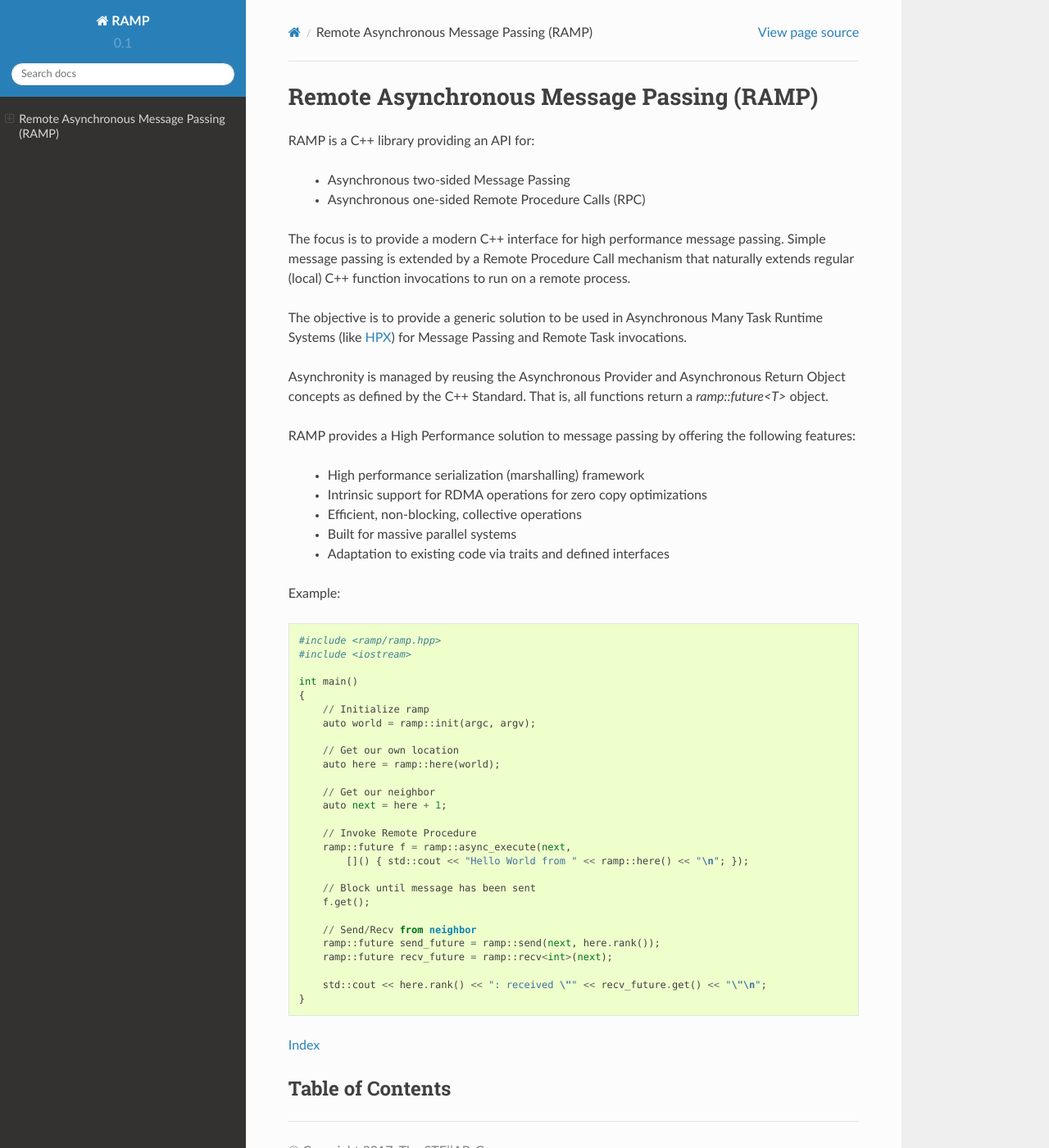
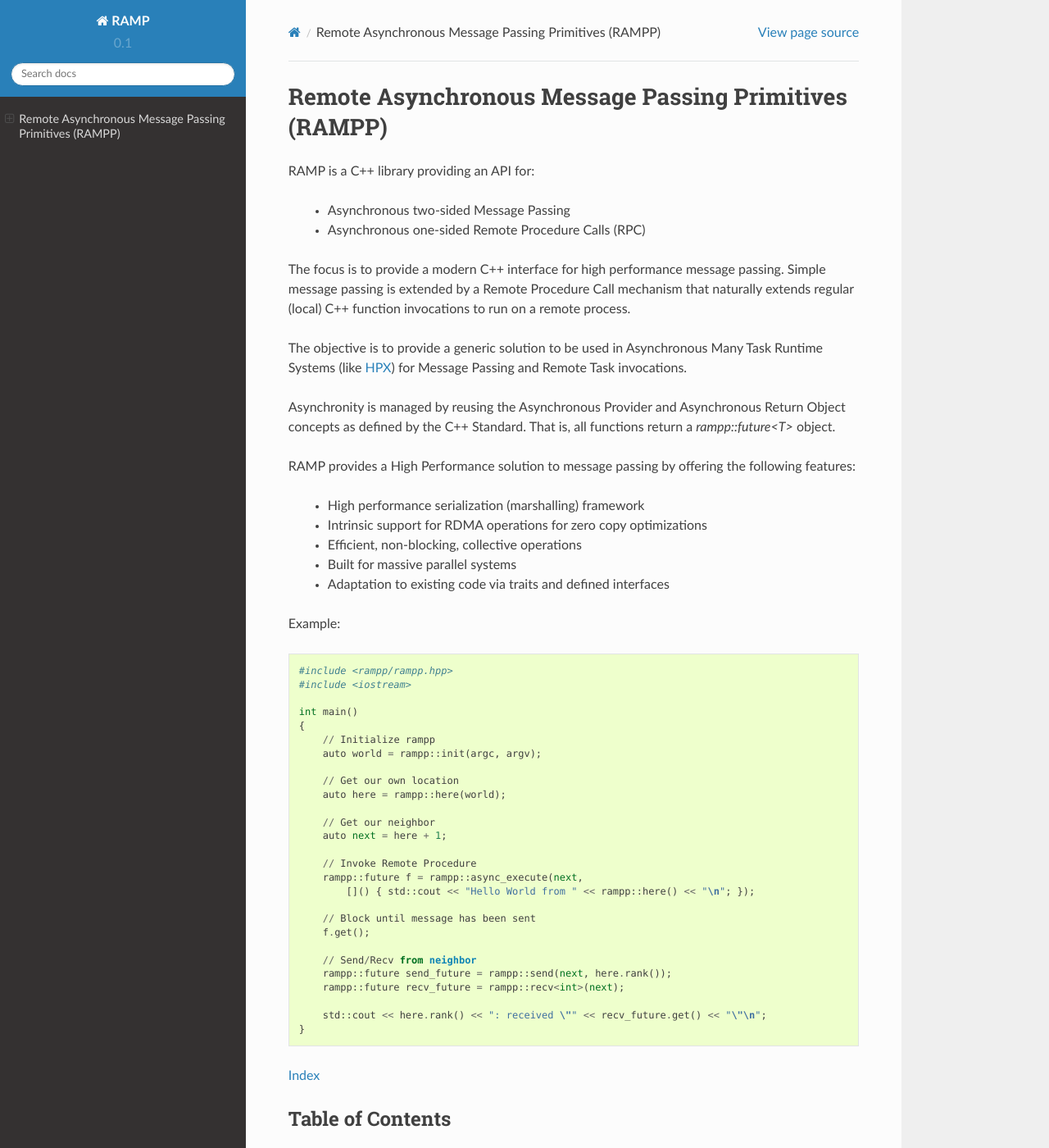
Before and after one commit to sithhell/rampp, a Sphinx documentation site: the page built from docs/index.rst, in a window 1280 px wide and 1400 px high. Shown: the whole window at 82% size. Built offline with Sphinx 7.4.7 and the Read the Docs theme 2.0.0, drawn with Linux system fonts in a browser that asks for light colours.

Commit message:
Updating docs

```diff
--- a/docs/index.rst
+++ b/docs/index.rst
@@ -3,7 +3,7 @@
    Distributed under the Boost Software License, Version 1.0. (See accompanying
    file LICENSE_1_0.txt or copy at http://www.boost.org/LICENSE_1_0.txt)
 
-Remote Asynchronous Message Passing (RAMP)
+Remote Asynchronous Message Passing Primitives (RAMPP)
 ==========================================
 
 RAMP is a C++ library providing an API for:
@@ -22,7 +22,7 @@ Message Passing and Remote Task invocations.
 
 Asynchronity is managed by reusing the Asynchronous Provider and Asynchronous
 Return Object concepts as defined by the C++ Standard. That is, all functions
-return a `ramp::future<T>` object.
+return a `rampp::future<T>` object.
 
 RAMP provides a High Performance solution to message passing by offering the
 following features:
@@ -35,30 +35,30 @@ following features:
 
 Example::
 
-    #include <ramp/ramp.hpp>
+    #include <rampp/rampp.hpp>
     #include <iostream>
 
     int main()
     {
-        // Initialize ramp
-        auto world = ramp::init(argc, argv);
+        // Initialize rampp
+        auto world = rampp::init(argc, argv);
 
         // Get our own location
-        auto here = ramp::here(world);
+        auto here = rampp::here(world);
 
         // Get our neighbor
         auto next = here + 1;
 
         // Invoke Remote Procedure
-        ramp::future f = ramp::async_execute(next,
-            []() { std::cout << "Hello World from " << ramp::here() << "\n"; });
+        rampp::future f = rampp::async_execute(next,
+            []() { std::cout << "Hello World from " << rampp::here() << "\n"; });
 
         // Block until message has been sent
         f.get();
 
         // Send/Recv from neighbor
-        ramp::future send_future = ramp::send(next, here.rank());
-        ramp::future recv_future = ramp::recv<int>(next);
+        rampp::future send_future = rampp::send(next, here.rank());
+        rampp::future recv_future = rampp::recv<int>(next);
 
         std::cout << here.rank() << ": received \"" << recv_future.get() << "\"\n";
     }
```
